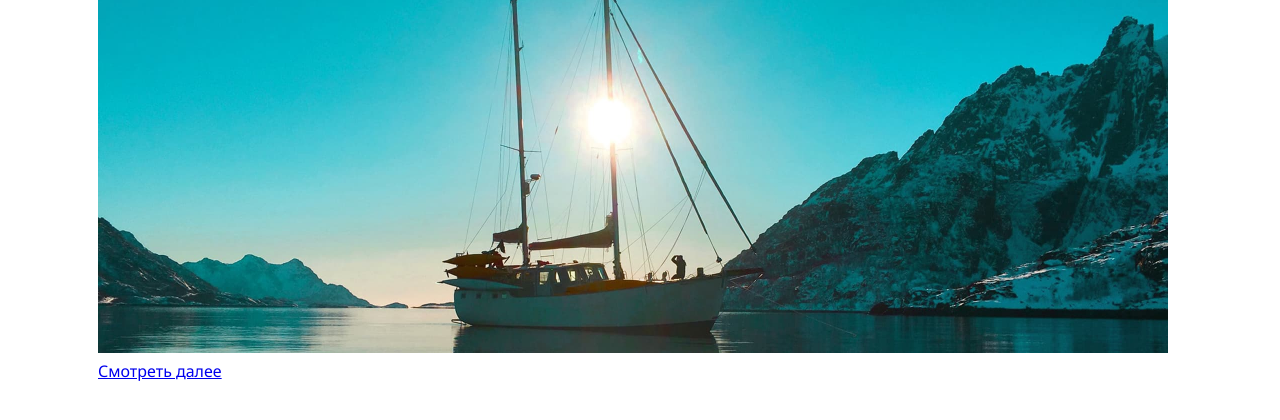
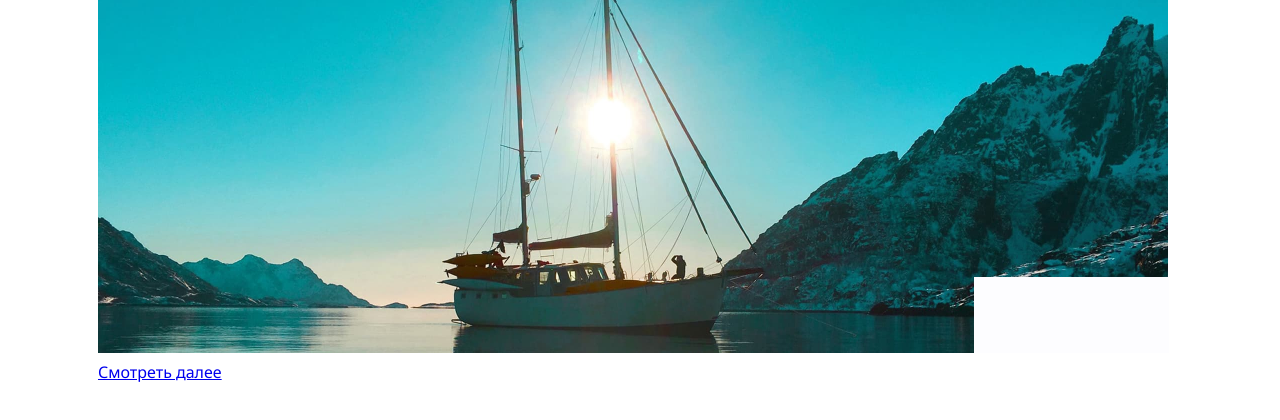
Before and after one commit to Zamlet97/Yacht-club, a website built with Vite: page source/index.html in a window 1280 px wide. Shown: the part 310-730 px from the top of the page. Built offline with nearby package versions, Linux system fonts and the light colour scheme.

Commit message:
working slidees

```diff
--- a/source/index.html
+++ b/source/index.html
@@ -78,20 +78,13 @@
               </picture>
             </div>
           </div>
+          <button class="screens-next" type="button">
+            <span class="visually-hidden">следующий слайд</span>
+          </button>
+          <button class="screens-prev" type="button">
+            <span class="visually-hidden">предыдущий слайд</span>
+          </button>
         </div>
-        <!-- <div class="screens-next"></div>
-					<div class="screens-prev"></div> -->
-        <!-- </div> -->
-
-        <!-- <div class="screens__swiper swiper-container">
-					<div class="swiper-wrapper">
-						<div class="screens__slide">1</div>
-						<div class="screens__slide">2</div>
-						<div class="screens__slide">1</div>
-						<div class="screens__slide">2</div>
-
-					</div>
-				</div> -->
         <a class="screens__link" href="#">Смотреть далее</a>
       </div>
     </section>
--- a/source/js/vendor/screens-swiper.js
+++ b/source/js/vendor/screens-swiper.js
@@ -3,18 +3,27 @@ import {Navigation} from "swiper/modules";
 import 'swiper/css';
 
 const swiperScreens = new Swiper('.screens__swiper', {
-  direction: 'horizontal',
+  // direction: 'horizontal',
   slidesPerView: 1,
+  slidesPerGroup:1,
   effect: "fade",
-  loop: true,
-  mousewheel: true,
-  autoHeight: true,
+  // loop: true,
+  // mousewheel: true,
+  // autoHeight: true,
   keyboard: true,
   modules: [Navigation],
   navigation: {
     nextEl: '.screens-next',
     prevEl: '.screens-prev',
     },
+    watchSlidesProgress: true,
+  watchSlidesVisibility: true,
+  watchSlidesProgress: true,
+  slideToClickedSlide: true,
+  // speed: 400, // скорость анимации
+  // fadeEffect: {
+  //   crossFade: true
+  // }
 });
 
 export default swiperScreens;
--- a/source/sass/blocks/screens.scss
+++ b/source/sass/blocks/screens.scss
@@ -12,7 +12,7 @@
   position: absolute;
   display: block;
   padding-top: rem(20);
-  color: $color-span-title;
+  color: $color-light;
   z-index: 10;
 }
 
@@ -22,8 +22,54 @@
   overflow: hidden;
 }
 
-
 .screens__slide {
   background-position: center;
   background-size: cover;
 }
+
+.screens-next,
+.screens-prev {
+  position: absolute;
+  bottom: rem(7);
+  z-index: 11;
+  display: block;
+  padding: 0;
+  width: rem(98);
+  height: rem(76);
+  background-color: $color-light;
+  border: none;
+
+  // pointer-events: none  ;
+
+  &::before {
+    content: "";
+    position: absolute;
+    left: 50%;
+    top: 50%;
+    transform: translate(-50%, -50%);
+    display: block;
+    background-color: $color-title;
+    mask-size: rem(14) rem(18);
+    mask-repeat: no-repeat;
+    width: rem(14);
+    height: rem(18);
+  }
+}
+
+.screens-next {
+  left: rem(973);
+
+  &::before {
+    mask-image: url("/__spritemap#sprite-next-view");
+  }
+}
+
+.screens-prev {
+  left: rem(876);
+
+  &::before {
+    content: "";
+    display: block;
+    mask-image: url("/__spritemap#sprite-prev-view");
+  }
+}
--- a/source/sass/common/variables.scss
+++ b/source/sass/common/variables.scss
@@ -2,5 +2,5 @@ $primary-fonts: "NotoSans", "Arial", sans-serif;
 
 // colors
 $color-title: #163152;
-$color-span-title: #fdfdff;
+$color-light: #fdfdff;
 $color-active: #226dc9;
```
Also changed, not shown: source/img/sprite/next.svg (added), source/img/sprite/prev.svg (added).
